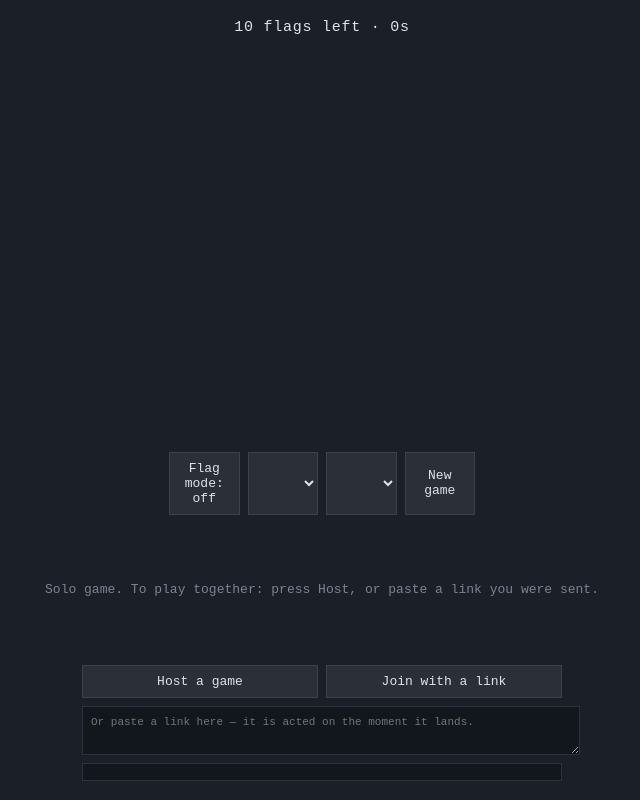
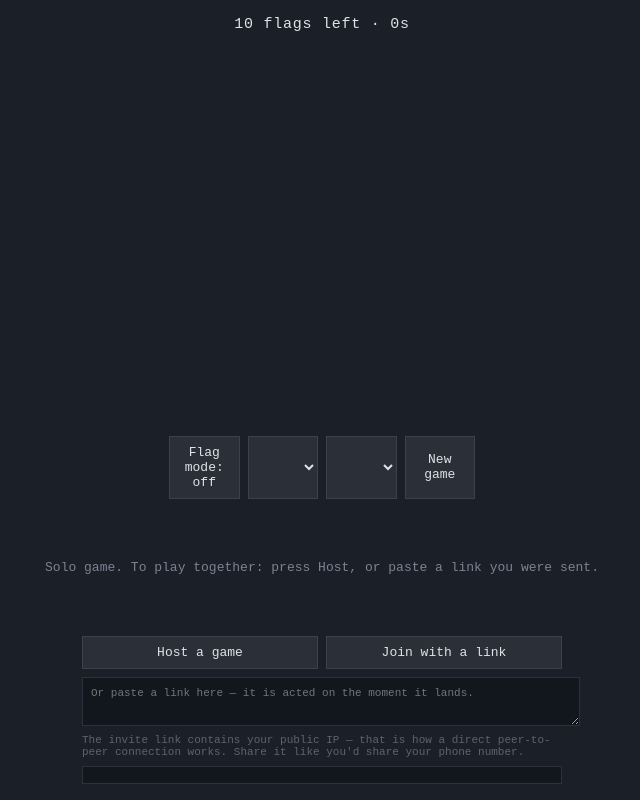
Before and after one commit to RenanLopes77/minesweeper, a plain HTML site: page shell/index.html in a window 1280 px wide. Shown: the whole page, without its empty margins (318-958 px from the left). Drawn offline with Linux system fonts and the light colour scheme.

Commit message:
docs: say the invite link carries your public IP

```diff
--- a/shell/index.html
+++ b/shell/index.html
@@ -103,6 +103,11 @@
         <button id="connect" type="button">Connect</button>
       </section>
       <canvas id="qr" width="0" height="0"></canvas>
+      <!-- The one thing a player should know before sharing: see README,
+           "Signalling". -->
+      <p style="margin:0;font-size:11px;color:#5c6472">The invite link
+        contains your public IP — that is how a direct peer-to-peer
+        connection works. Share it like you'd share your phone number.</p>
     </div>
     <pre id="log"></pre>
   </section>
```
Also changed, not shown: README.md, 1 other file.
